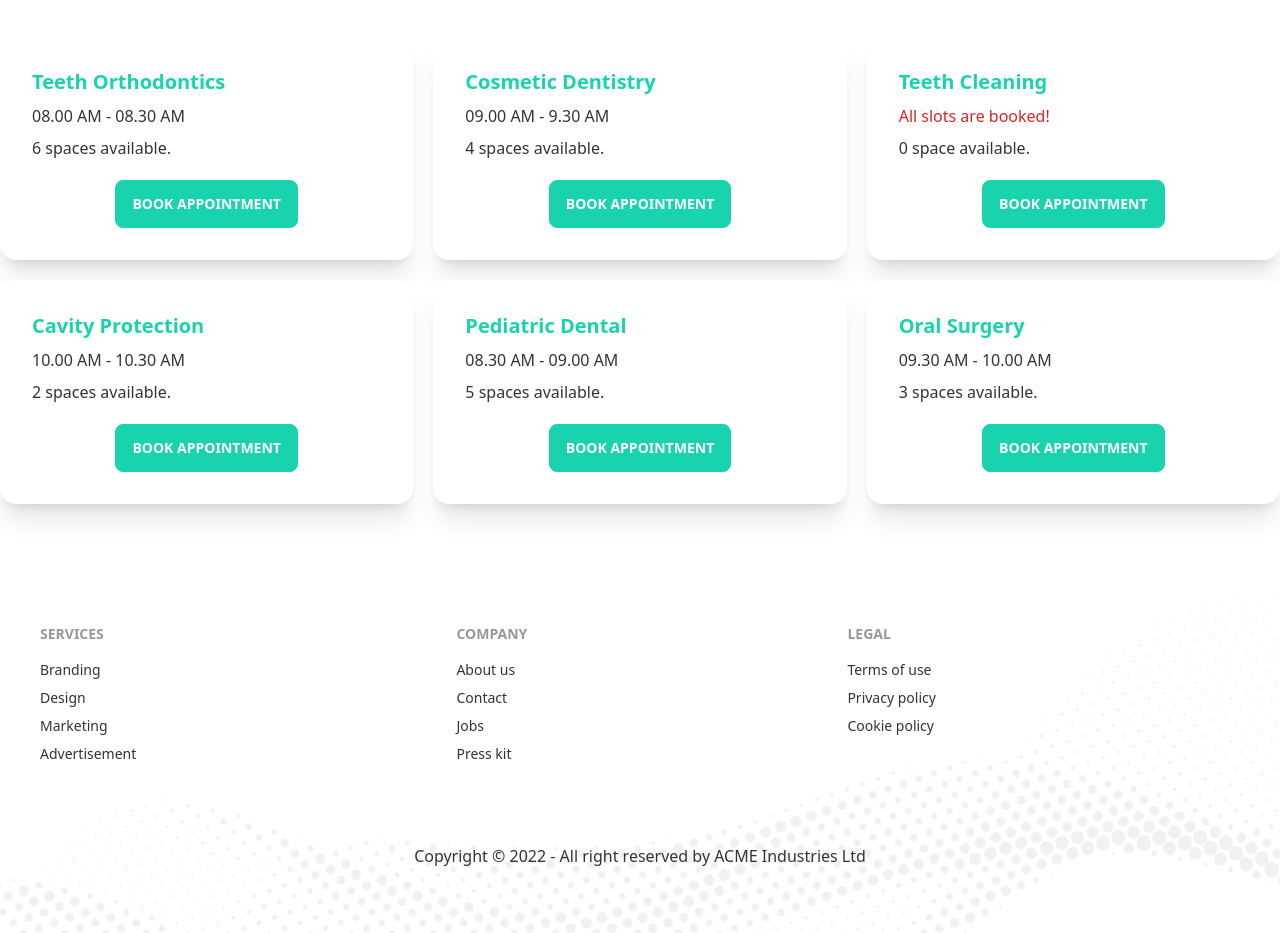
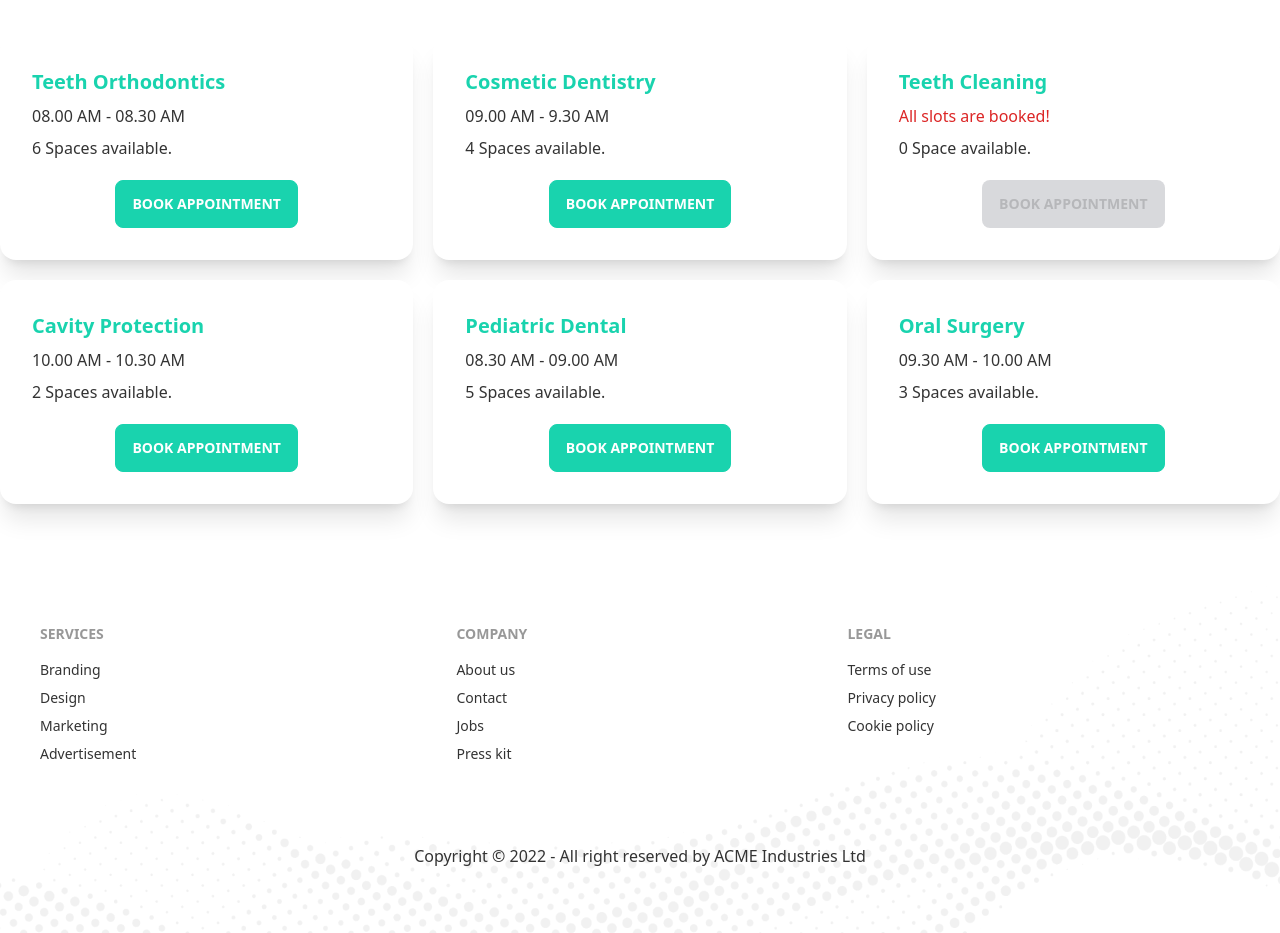
Before and after one commit to AbuKausar007/doctors-portal-client, a React (Create React App) app: page /appointment in a window 1280 px wide. Shown: the part 1020-1953 px from the top of the page. Built offline with nearby package versions, Linux system fonts and the light colour scheme.

Commit message:
booking modal half done

```diff
--- a/src/pages/Appointment/AvailableAppointments.js
+++ b/src/pages/Appointment/AvailableAppointments.js
@@ -1,9 +1,11 @@
 import { format } from "date-fns";
 import React, { useState, useEffect } from "react";
+import BookingModal from "./BookingModal";
 import Service from "./Service";
 
 const AvailableAppointments = ({ date }) => {
   const [services, setServices] = useState([]);
+  const [treatment, setTreatment] = useState(null);
   useEffect(() => {
     fetch("services.json")
       .then((res) => res.json())
@@ -16,9 +18,14 @@
       </h1>
       <div className="grid grid-cols-1 md:grid-cols-2 lg:grid-cols-3 gap-5 ">
         {services.map((service) => (
-          <Service key={service._id} service={service}></Service>
+          <Service
+            key={service._id}
+            service={service}
+            setTreatment={setTreatment}
+          ></Service>
         ))}
       </div>
+      {treatment && <BookingModal treatment={treatment}></BookingModal>}
     </section>
   );
 };
--- /dev/null
+++ b/src/pages/Appointment/BookingModal.js
@@ -0,0 +1,34 @@
+import React from "react";
+
+const BookingModal = ({ treatment }) => {
+  const { name, slots } = treatment;
+  return (
+    <div>
+      <input type="checkbox" id="booking-modal" class="modal-toggle" />
+      <div class="modal modal-bottom sm:modal-middle">
+        <div class="modal-box">
+          <label
+            for="booking-modal"
+            class="btn btn-sm btn-circle absolute right-2 top-2"
+          >
+            ✕
+          </label>
+          <h3 class="font-bold text-lg text-secondary">
+            <span className="text-accent">Booking For:</span> {name}
+          </h3>
+          <p class="py-4">
+            You've been selected for a chance to get one year of subscription to
+            use Wikipedia for free!
+          </p>
+          <div class="modal-action">
+            <label for="booking-modal" class="btn">
+              Yay!
+            </label>
+          </div>
+        </div>
+      </div>
+    </div>
+  );
+};
+
+export default BookingModal;
--- a/src/pages/Appointment/Service.js
+++ b/src/pages/Appointment/Service.js
@@ -1,6 +1,6 @@
 import React from "react";
 
-const Service = ({ service }) => {
+const Service = ({ service, setTreatment }) => {
   const { name, slots } = service;
   return (
     <div class="card lg:max-w-lg bg-base-100 shadow-xl">
@@ -14,12 +14,17 @@
           )}
         </p>
         <p>
-          {slots.length} {slots.length > 1 ? "spaces" : "space"} available.
+          {slots.length} {slots.length > 1 ? "Spaces" : "Space"} available.
         </p>
         <div class="card-actions justify-center pt-3">
-          <button class="btn btn-secondary uppercase text-white">
+          <label
+            for="booking-modal"
+            class="btn btn-secondary uppercase text-white"
+            onClick={() => setTreatment(service)}
+            disabled={slots.length === 0}
+          >
             Book Appointment
-          </button>
+          </label>
         </div>
       </div>
     </div>
```
